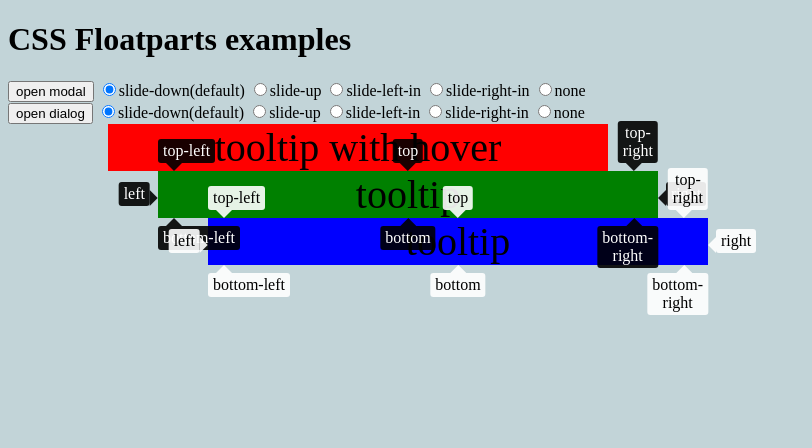
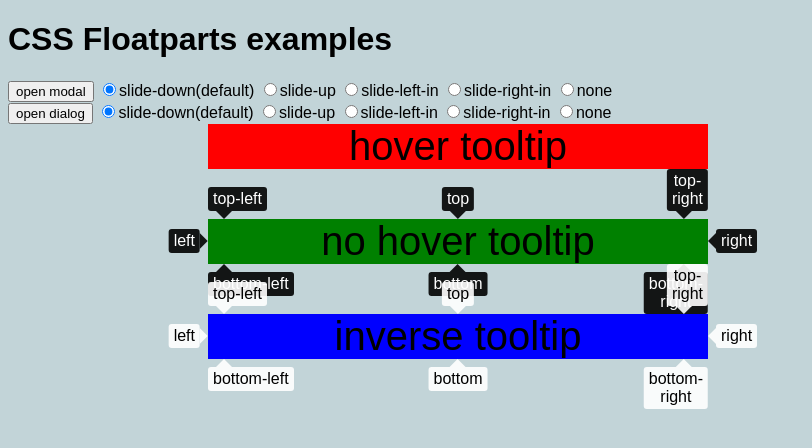
Before and after one commit to nabeix/css-floatparts, a website: page examples/index.html in a window 1280 px wide. Shown: the whole page, without its empty margins (0-812 px from the left). Drawn offline with Linux system fonts and the light colour scheme.

Commit message:
update to fix tooltip arrow position bug and example

```diff
--- a/examples/index.html
+++ b/examples/index.html
@@ -7,12 +7,10 @@
         <style>
          body {
              background-color: #c2d4d8;
+             font-family: arial, sans-serif;
          }
          .text-center {
              text-align: center;
-         }
-         #tooltip-test span {
-             //font-size: 16px;
          }
         </style>
         <script src="./jquery-2.1.4.min.js"></script>
@@ -103,7 +101,7 @@
         </div>
         <div id="my-tooltip">
         </div>
-        <div class="flp-tooltip-holder" style="margin-left: 100px; background-color: red; font-size: 40px; width: 500px; text-align: center;">tooltip with hover
+        <div class="flp-tooltip-holder" style="margin-left: 200px; margin-bottom: 50px; background-color: red; font-size: 40px; width: 500px; text-align: center;">hover tooltip
             <span class="flp-tooltip-right flp-enable-hover">right</span>
             <span class="flp-tooltip-top flp-enable-hover">top</span>
             <span class="flp-tooltip-top-left flp-enable-hover">top-left</span>
@@ -113,7 +111,7 @@
             <span class="flp-tooltip-bottom-right flp-enable-hover">bottom-right</span>
             <span class="flp-tooltip-left flp-enable-hover">left</span>
         </div>
-        <div class="flp-tooltip-holder" style="margin-left: 150px; background-color: green; font-size: 40px; width: 500px; text-align: center;">tooltip
+        <div class="flp-tooltip-holder" style="margin-left: 200px; margin-bottom: 50px; background-color: green; font-size: 40px; width: 500px; text-align: center;">no hover tooltip
             <span class="flp-tooltip-right flp-show">right</span>
             <span class="flp-tooltip-top flp-show">top</span>
             <span class="flp-tooltip-top-left flp-show">top-left</span>
@@ -123,7 +121,7 @@
             <span class="flp-tooltip-bottom-right flp-show">bottom-right</span>
             <span class="flp-tooltip-left flp-show">left</span>
         </div>
-        <div class="flp-tooltip-holder" style="margin-left: 200px; background-color: blue; font-size: 40px; width: 500px; text-align: center;">tooltip
+        <div class="flp-tooltip-holder" style="margin-left: 200px; background-color: blue; font-size: 40px; width: 500px; text-align: center;">inverse tooltip
             <span class="flp-tooltip-right flp-inverse flp-show">right</span>
             <span class="flp-tooltip-top flp-inverse flp-show">top</span>
             <span class="flp-tooltip-top-left flp-inverse flp-show">top-left</span>
--- a/src/floatparts.scss
+++ b/src/floatparts.scss
@@ -376,7 +376,8 @@ $tooltip-font-size: 16px;
 
 .flp-tooltip-right:before {
   @extend %tooltip-arrow-left;
-  top: $tooltip-arrow-height;
+  transform: translateY(-50%);
+  top: 50%;
 }
 
 // - tooltip on left
@@ -390,7 +391,8 @@ $tooltip-font-size: 16px;
 
 .flp-tooltip-left:before {
   @extend %tooltip-arrow-right;
-  top: $tooltip-arrow-height;
+  transform: translateY(-50%);
+  top: 50%;
 }
 
 // - tooltip holder
```
Also changed, not shown: build/floatparts.css, build/floatparts.min.css.
